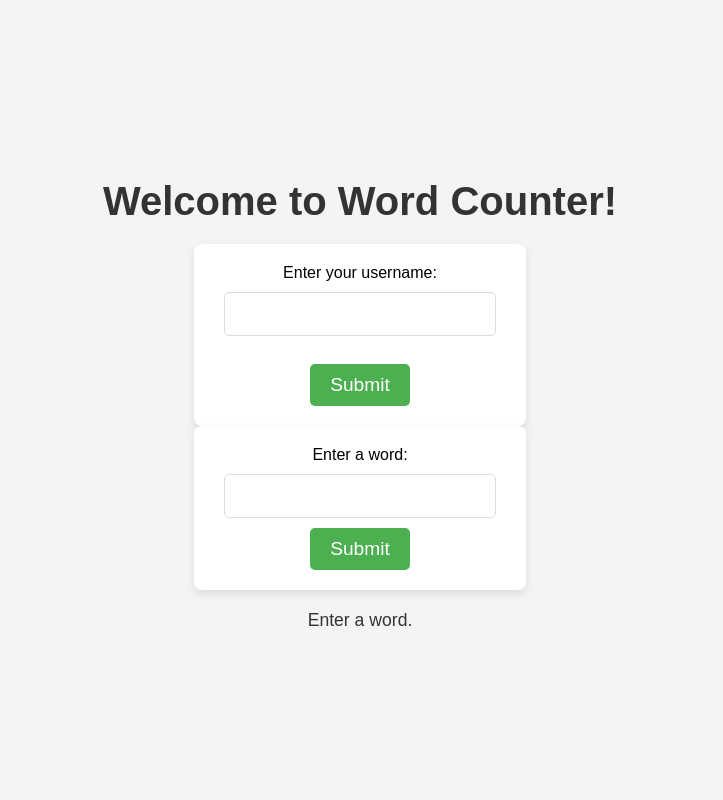
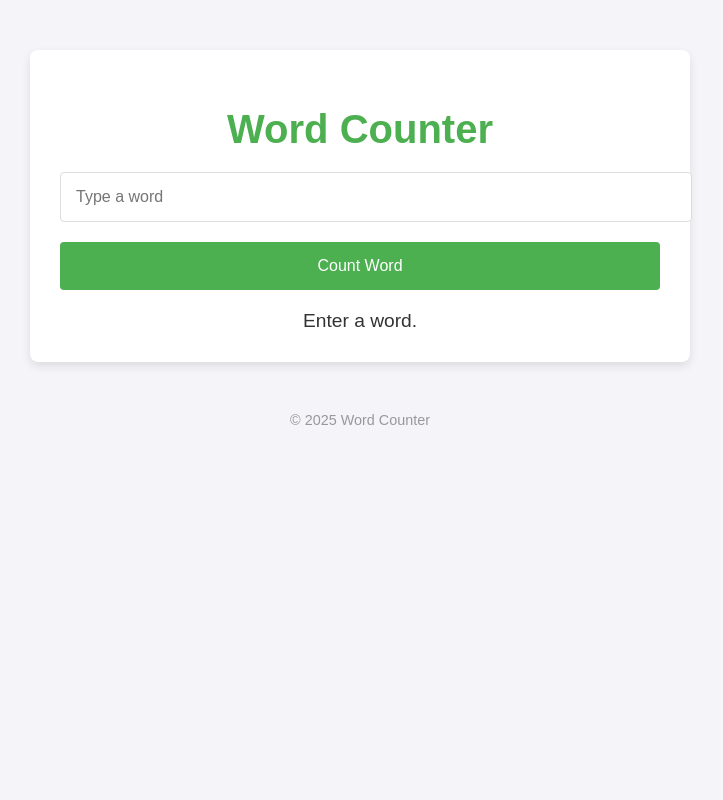
Before and after one commit to Lillfjompen/WordCounterWebsite, a Flask app: page / in a window 1280 px wide. Shown: the whole page, without its empty margins (280-1003 px from the left). Run offline with Flask 3, Linux system fonts and the light colour scheme.

Commit message:
Update index.html

```diff
--- a/templates/index.html
+++ b/templates/index.html
@@ -4,26 +4,103 @@
     <meta charset="UTF-8">
     <meta name="viewport" content="width=device-width, initial-scale=1.0">
     <title>Word Counter</title>
-    <link rel="stylesheet" href="{{ url_for('static', filename='styles.css') }}">
+    <style>
+        body {
+            font-family: Arial, sans-serif;
+            background-color: #f4f4f9;
+            color: #333;
+            margin: 0;
+            padding: 0;
+        }
+
+        .container {
+            width: 100%;
+            max-width: 600px;
+            margin: 50px auto;
+            background-color: white;
+            padding: 30px;
+            border-radius: 8px;
+            box-shadow: 0 4px 10px rgba(0, 0, 0, 0.1);
+        }
+
+        h1 {
+            font-size: 2.5rem;
+            color: #4CAF50;
+            text-align: center;
+            margin-bottom: 20px;
+        }
+
+        input[type="text"] {
+            width: 100%;
+            padding: 15px;
+            margin-bottom: 20px;
+            border: 1px solid #ddd;
+            border-radius: 4px;
+            font-size: 1rem;
+        }
+
+        button {
+            width: 100%;
+            padding: 15px;
+            background-color: #4CAF50;
+            border: none;
+            color: white;
+            font-size: 1rem;
+            border-radius: 4px;
+            cursor: pointer;
+        }
+
+        button:hover {
+            background-color: #45a049;
+        }
+
+        .message {
+            font-size: 1.2rem;
+            color: #333;
+            text-align: center;
+            margin-top: 20px;
+        }
+
+        footer {
+            text-align: center;
+            font-size: 0.9rem;
+            color: #999;
+            margin-top: 30px;
+        }
+
+        @media (max-width: 600px) {
+            h1 {
+                font-size: 2rem;
+            }
+
+            .container {
+                padding: 20px;
+            }
+
+            button {
+                font-size: 0.9rem;
+            }
+        }
+    </style>
 </head>
 <body>
-    <h1>Welcome to Word Counter!</h1>
 
-    {% if 'username' not in session %}
-    <form action="/" method="POST">
-        <label for="username">Enter your username:</label>
-        <input type="text" name="username" required>
-        <br>
-        <button type="submit">Submit</button>
-    </form>
-    {% endif %}
+<div class="container">
+    <h1>Word Counter</h1>
 
-    <form action="/" method="POST">
-        <label for="word">Enter a word:</label>
-        <input type="text" name="word" required>
-        <button type="submit">Submit</button>
+    <form method="POST">
+        <input type="text" name="word_input" placeholder="Type a word" required>
+        <button type="submit">Count Word</button>
     </form>
 
-    <p>{{ message }}</p>
+    <div class="message">
+        {{ message }}
+    </div>
+</div>
+
+<footer>
+    <p>&copy; 2025 Word Counter</p>
+</footer>
+
 </body>
 </html>
```
